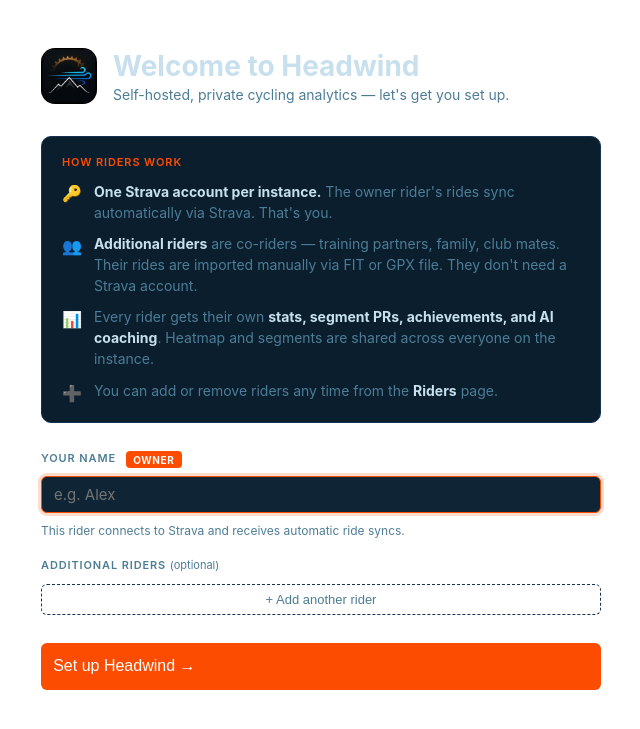
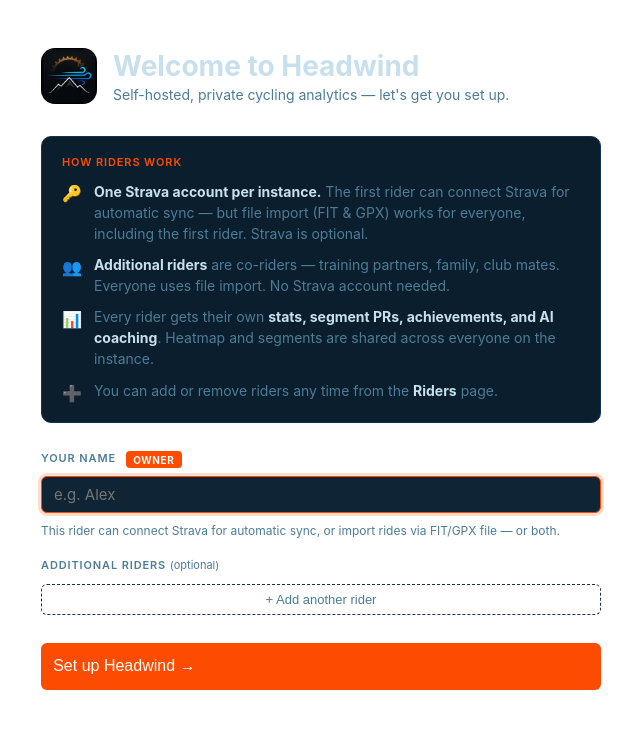
Before and after one commit to lordmaa/headwind, a Flask app: page /setup in a window 1280 px wide. Shown: the top 729 px of the page, without its empty margins (319-959 px from the left). Run offline with Flask 3, Linux system fonts and the light colour scheme; the visitor is signed in with stand-in values (Sample User, id 1); data that the repository does not hold is empty.

Commit message:
Clarify wizard: owner rider supports file import as well as Strava
Strava sync is optional — the owner rider can use FIT/GPX import too.
Additional riders always use file import; no Strava account needed.
Port now reads from PORT env var (defaults to 5001).

Co-Authored-By: Claude Sonnet 4.6 <noreply@anthropic.com>

```diff
--- a/app.py
+++ b/app.py
@@ -214,4 +214,4 @@ def create_app():
 
 
 if __name__ == '__main__':
-    create_app().run(debug=True, host='0.0.0.0', port=5001)
+    create_app().run(debug=True, host='0.0.0.0', port=int(os.environ.get('PORT', 5001)))
--- a/templates/setup.html
+++ b/templates/setup.html
@@ -159,15 +159,15 @@
       <span class="arch-icon">🔑</span>
       <span>
         <strong>One Strava account per instance.</strong>
-        The owner rider's rides sync automatically via Strava. That's you.
+        The first rider can connect Strava for automatic sync — but file import (FIT &amp; GPX)
+        works for everyone, including the first rider. Strava is optional.
       </span>
     </div>
     <div class="arch-row">
       <span class="arch-icon">👥</span>
       <span>
         <strong>Additional riders</strong> are co-riders — training partners, family, club mates.
-        Their rides are imported manually via FIT or GPX file.
-        They don't need a Strava account.
+        Everyone uses file import. No Strava account needed.
       </span>
     </div>
     <div class="arch-row">
@@ -200,7 +200,7 @@
           autocomplete="off">
       </div>
       <p style="font-size:0.75rem; color:var(--text-muted); margin:0.3rem 0 0;">
-        This rider connects to Strava and receives automatic ride syncs.
+        This rider can connect Strava for automatic sync, or import rides via FIT/GPX file — or both.
       </p>
     </div>
 
```
